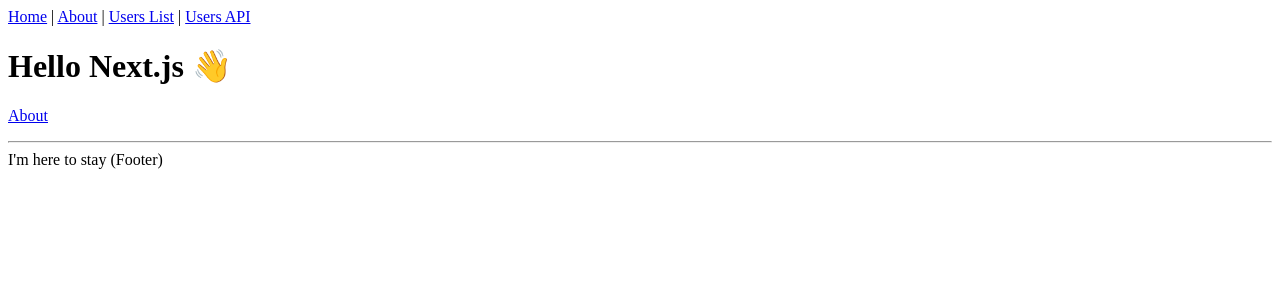
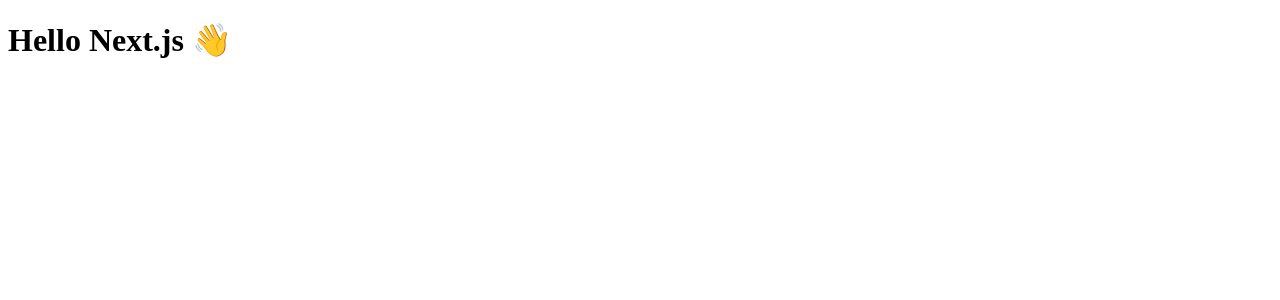
Before and after one commit to ammarjussa/Twitter-3.0, a Next.js app: page / in a window 1280 px wide. Shown: the top 300 px of the page. Built offline with nearby package versions, Linux system fonts and the light colour scheme.

Commit message:
first commit

```diff
--- a/components/Layout.tsx
+++ /dev/null
@@ -1,41 +0,0 @@
-import React, { ReactNode } from 'react'
-import Link from 'next/link'
-import Head from 'next/head'
-
-type Props = {
-  children?: ReactNode
-  title?: string
-}
-
-const Layout = ({ children, title = 'This is the default title' }: Props) => (
-  <div>
-    <Head>
-      <title>{title}</title>
-      <meta charSet="utf-8" />
-      <meta name="viewport" content="initial-scale=1.0, width=device-width" />
-    </Head>
-    <header>
-      <nav>
-        <Link href="/">
-          <a>Home</a>
-        </Link>{' '}
-        |{' '}
-        <Link href="/about">
-          <a>About</a>
-        </Link>{' '}
-        |{' '}
-        <Link href="/users">
-          <a>Users List</a>
-        </Link>{' '}
-        | <a href="/api/users">Users API</a>
-      </nav>
-    </header>
-    {children}
-    <footer>
-      <hr />
-      <span>I'm here to stay (Footer)</span>
-    </footer>
-  </div>
-)
-
-export default Layout
--- a/pages/api/users/index.ts
+++ /dev/null
@@ -1,16 +0,0 @@
-import { NextApiRequest, NextApiResponse } from 'next'
-import { sampleUserData } from '../../../utils/sample-data'
-
-const handler = (_req: NextApiRequest, res: NextApiResponse) => {
-  try {
-    if (!Array.isArray(sampleUserData)) {
-      throw new Error('Cannot find user data')
-    }
-
-    res.status(200).json(sampleUserData)
-  } catch (err: any) {
-    res.status(500).json({ statusCode: 500, message: err.message })
-  }
-}
-
-export default handler
--- a/pages/index.tsx
+++ b/pages/index.tsx
@@ -1,15 +1,5 @@
-import Link from 'next/link'
-import Layout from '../components/Layout'
+import Link from "next/link";
 
-const IndexPage = () => (
-  <Layout title="Home | Next.js + TypeScript Example">
-    <h1>Hello Next.js 👋</h1>
-    <p>
-      <Link href="/about">
-        <a>About</a>
-      </Link>
-    </p>
-  </Layout>
-)
+const IndexPage = () => <h1>Hello Next.js 👋</h1>;
 
-export default IndexPage
+export default IndexPage;
```
Also changed, not shown: components/List.tsx (deleted, +0 -19 lines), components/ListDetail.tsx (deleted, +0 -16 lines), components/ListItem.tsx (deleted, +0 -18 lines), pages/about.tsx (deleted, +0 -16 lines), pages/users/[id].tsx (deleted, +0 -61 lines), pages/users/index.tsx (deleted, +0 -37 lines).
